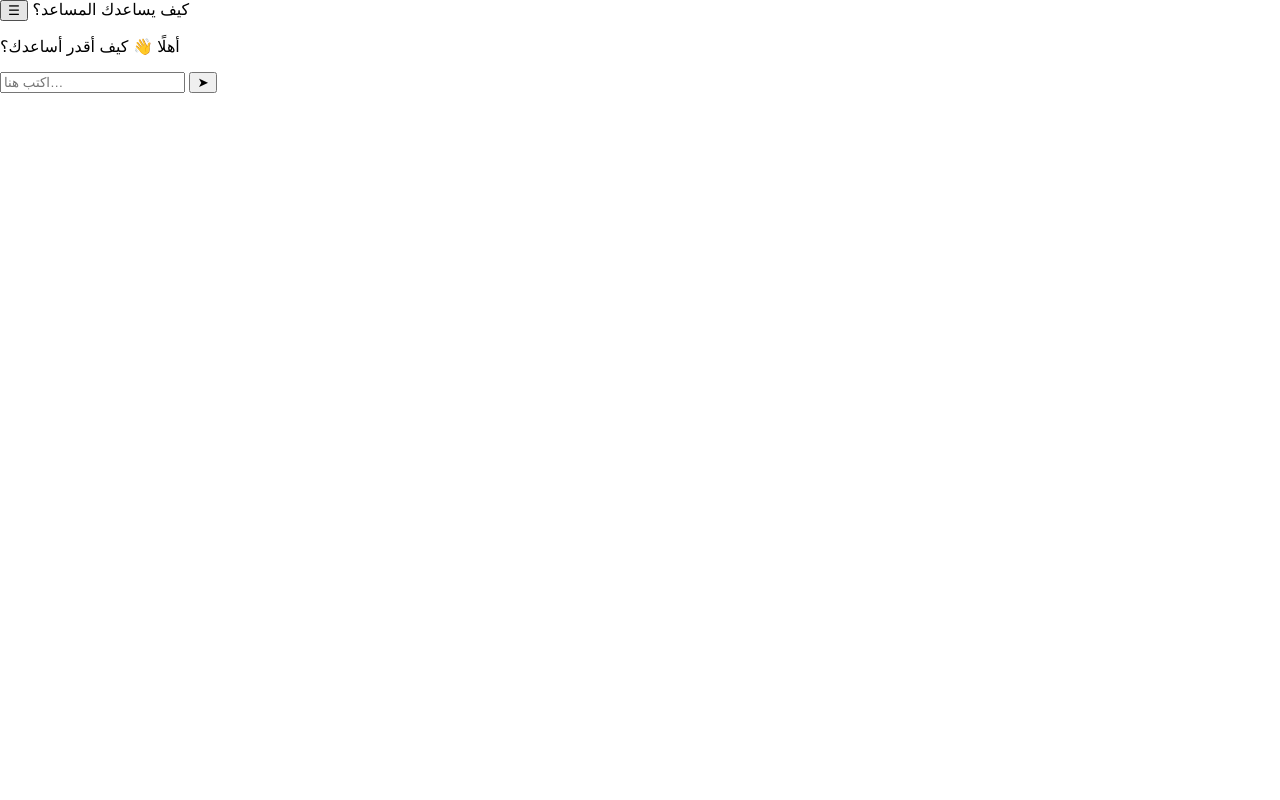
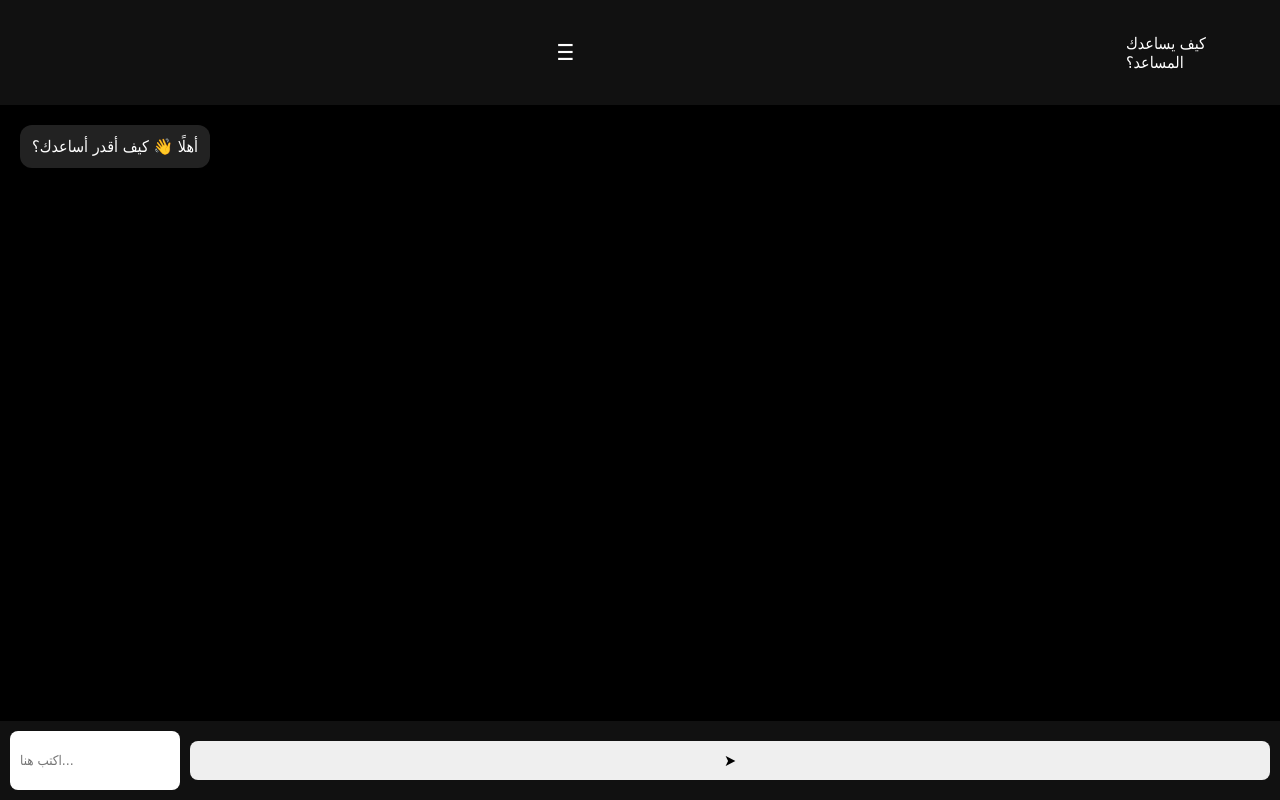
Before and after one commit to mrqueen914-boop/thanks-app, a plain HTML site: page chat.html in a window 1280 px wide. Drawn offline with Linux system fonts and the light colour scheme.

Commit message:
Update style.css

```diff
--- a/style.css
+++ b/style.css
@@ -1,52 +1,103 @@
-body {
+* {
+  box-sizing: border-box;
+  font-family: Tahoma, Arial, sans-serif;
   margin: 0;
-  font-family: Arial, sans-serif;
+  padding: 0;
 }
 
-.login-page {
-  background: pink;
-  height: 100vh;
-  display: flex;
-  justify-content: center;
-  align-items: center;
+/* صفحات */
+.dark-page {
+  background-color: #000;
+  color: #fff;
+  min-height: 100vh;
 }
 
-.login-container {
-  background: black;
-  padding: 25px;
-  border-radius: 20px;
-  width: 90%;
-  max-width: 320px;
+.light-page {
+  background-color: #fff;
+  color: #000;
+  min-height: 100vh;
+}
+
+/* الشريط العلوي */
+.top-bar {
+  background: #111;
+  padding: 15px;
+  display: flex;
+  align-items: center;
+  gap: 10px;
+}
+
+.top-bar button {
+  background: none;
+  color: white;
+  border: none;
+  font-size: 22px;
+  cursor: pointer;
+}
+
+/* الصندوق */
+.chat-box {
+  padding: 20px;
+  padding-bottom: 80px;
+}
+
+.bot-msg {
+  background: #222;
+  padding: 12px;
+  border-radius: 12px;
+  width: fit-content;
+  margin-bottom: 10px;
+}
+
+/* الإدخال */
+.input-bar {
+  position: fixed;
+  bottom: 0;
+  width: 100%;
+  display: flex;
+  background: #111;
+  padding: 10px;
+  gap: 10px;
+}
+
+.input-bar input {
+  flex: 1;
+  padding: 10px;
+  border-radius: 8px;
+  border: none;
+  outline: none;
+}
+
+.input-bar button {
+  padding: 10px 15px;
+  border-radius: 8px;
+  border: none;
+  cursor: pointer;
+}
+
+/* القائمة */
+h2 {
+  padding: 20px;
   text-align: center;
 }
 
-.login-container h1 {
-  color: black;
-  background: pink;
-  padding: 20px;
-  border-radius: 15px;
-  margin-bottom: 20px;
-}
-
-.login-container button {
-  width: 100%;
-  padding: 12px;
-  margin: 8px 0;
-  border-radius: 25px;
+button {
+  display: block;
+  width: 90%;
+  margin: 10px auto;
+  padding: 15px;
+  border-radius: 12px;
   border: none;
   font-size: 16px;
   cursor: pointer;
 }
 
-.google-btn {
-  background: white;
+/* تنسيق الملابس */
+.upload-box {
+  margin: 20px;
+  padding: 50px;
+  border: 2px dashed #aaa;
+  text-align: center;
+  border-radius: 12px;
+  color: #555;
 }
-
-.login-btn {
-  background: #ccc;
-}
-
-.guest-btn {
-  background: #111;
-  color: white;
-}
```
